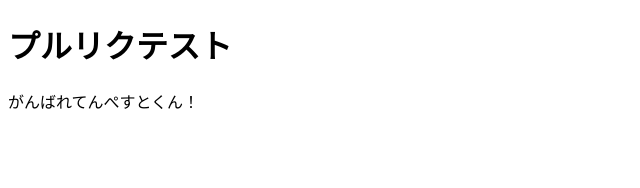
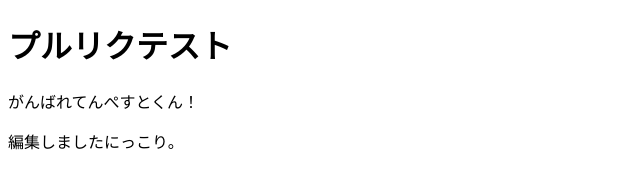
Before and after one commit to petaxa/pullReqTest, a plain HTML site: page index.html in a window 1280 px wide. Shown: the whole page, without its empty margins (0-640 px from the left). Drawn offline with Linux system fonts and the light colour scheme.

Commit message:
update README

```diff
--- a/index.html
+++ b/index.html
@@ -9,6 +9,7 @@
 <body>
   <h1>プルリクテスト</h1>
   <p>がんばれてんぺすとくん！</p>
+  <p>編集しましたにっこり。</p>
 
 </body>
 </html>
```
